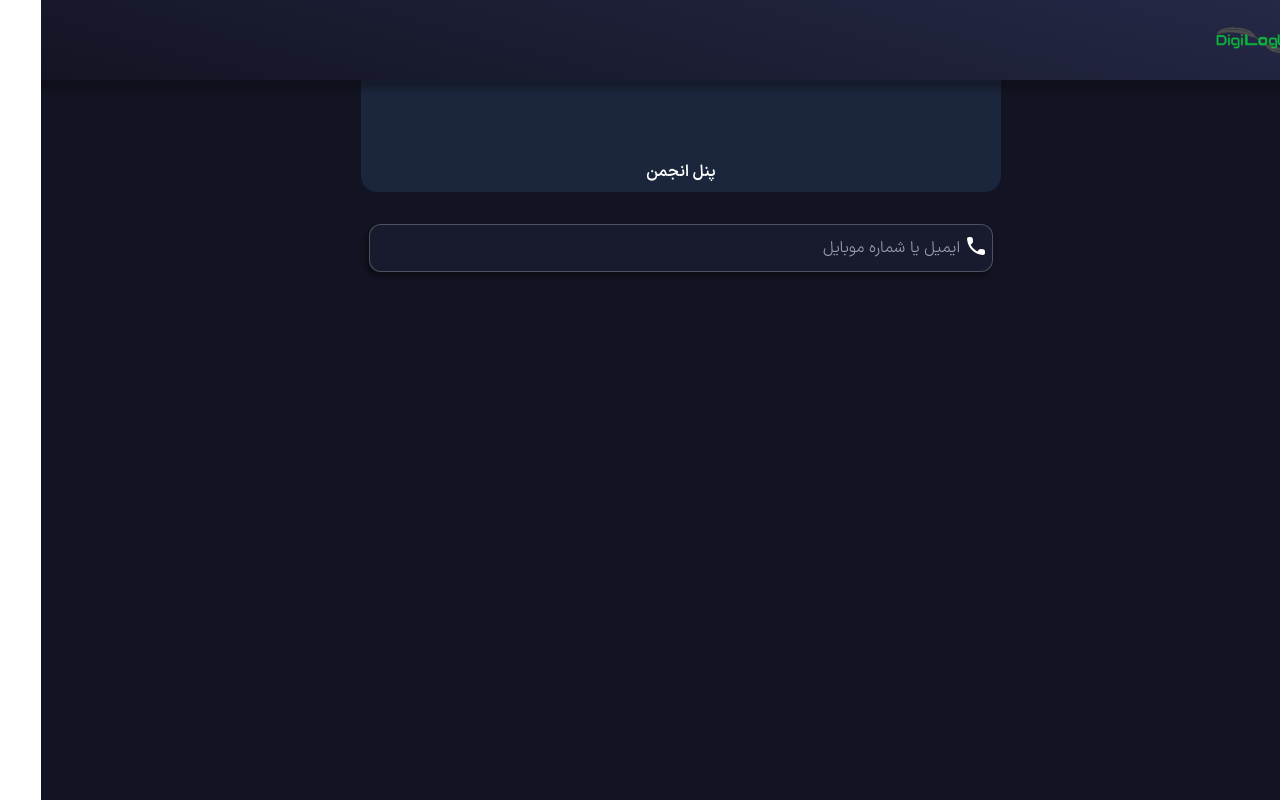
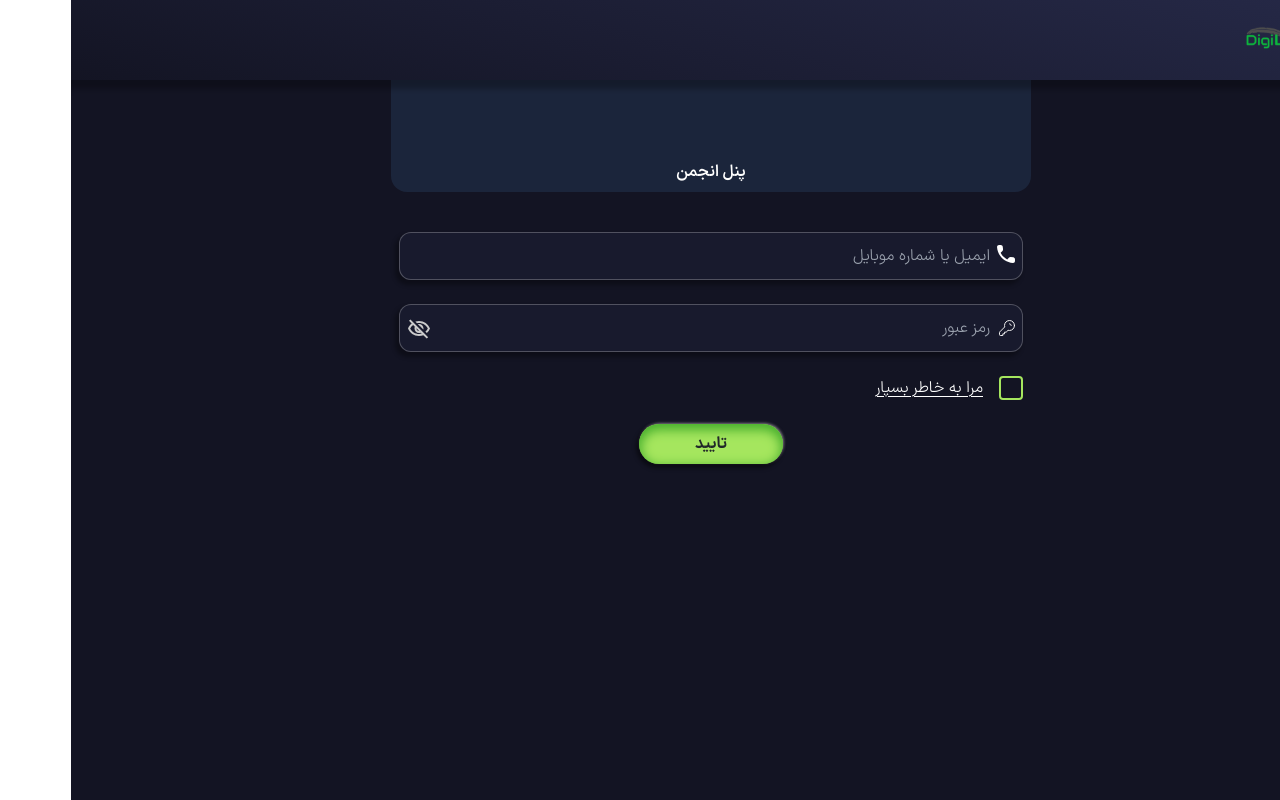
Before and after one commit to khashayarmobarez/digilogbook-organization-dashboard, a Next.js app: page /login in a window 1280 px wide. Built offline with nearby package versions, Linux system fonts and the light colour scheme.

Commit message:
chore: Update dependencies, add @tanstack/react-query, axios, and js-cookie packages

```diff
--- a/package.json
+++ b/package.json
@@ -12,6 +12,9 @@
     "@emotion/react": "^11.13.0",
     "@emotion/styled": "^11.13.0",
     "@mui/icons-material": "^5.16.7",
+    "@tanstack/react-query": "^5.51.23",
+    "axios": "^1.7.3",
+    "js-cookie": "^3.0.5",
     "next": "14.2.5",
     "react": "^18",
     "react-dom": "^18"
--- /dev/null
+++ b/src/api/authentication.tsx
@@ -0,0 +1,3 @@
+import axios from 'axios';
+import Cookies from 'js-cookie';
+import { API_BASE_URL } from '../utils/constants';
--- a/src/app/globals.css
+++ b/src/app/globals.css
@@ -11,6 +11,7 @@
   --background-end-rgb: 255, 255, 255;
   --primary-dark-hover: #1B253B ;
   --input-border: rgba(238, 238, 238, 0.26);
+  --accent-color-normal: #a5e65e ;
 }
 
 /* Root variables for light mode */
--- a/src/app/login/page.tsx
+++ b/src/app/login/page.tsx
@@ -1,23 +1,38 @@
 'use client'
 import React, { useState } from 'react';
+
+// styles
+import ButtonStyles from '../../styles/Buttons.module.css';
 
 // comps
 import PhoneOrEmailInput from '@/components/inputs/PhoneOrEmailInput';
 import PageTitle from '@/components/reusable comps/PageTitle';
+import PasswordInput from '@/components/inputs/PasswordInput';
+import Checkbox from '@/components/inputs/CheckBox';
 
 export default function LoginPage() {
 
   const [userInput, setUserInput] = useState('');
   const [userInputFocus, setUserInputFocus] = useState(false);
-  const [validUserInput, setValidUserInput] = useState(false);
+  // const [validUserInput, setValidUserInput] = useState(false);
+
+  const [pwd, setPwd] = useState('');
+  const [pwdFocus, setPwdFocus] = useState(false);
+
+  const [termsChecked, setTermsChecked] = useState(false);
+
+
+  const handleTermsToggle = (isChecked: boolean) => {
+      setTermsChecked(isChecked);
+  };
 
   return (
     <div className="flex flex-col w-full items-center min-h-screen pt-16">
-      <div className='w-[90%] md:w-[70%] lg:w-[50%] flex flex-col gap-y-8 '>
+      <div className='w-[90%] md:w-[70%] lg:w-[50%] flex flex-col gap-y-10 '>
 
         <PageTitle title="پنل انجمن" doesBackButtonExists={false} />
 
-        <form>
+        <form className='w-full flex flex-col gap-y-6'>
 
           <PhoneOrEmailInput
             onChange={(e) => setUserInput(e.target.value)}
@@ -27,6 +42,33 @@ export default function LoginPage() {
             onBlur={() => setUserInputFocus(false)}
           />
 
+          <PasswordInput
+              onChange={(e) => setPwd(e.target.value)}
+              value={pwd}
+              focus={pwdFocus}
+              onFocus={() => setPwdFocus(true)}
+              onBlur={() => setPwdFocus(false)}
+          />
+
+          <Checkbox
+            label="مرا به خاطر بسپار"
+            isChecked={termsChecked}
+            onToggle={handleTermsToggle}
+          />
+
+          <button type="submit" className={`${ButtonStyles.addButton} w-36 self-center `}
+          // onClick={handleLoginSubmit}
+          // disabled={!userInput || !pwd || submitLoading ? true : false}
+          >
+              {/* {submitLoading ?
+                  <span className="loading loading-spinner loading-lg"></span>
+                  : */}
+                  <>
+                      تایید
+                  </>
+              {/* } */}
+          </button>
+
         </form>
 
       </div>
--- /dev/null
+++ b/src/components/inputs/CheckBox.tsx
@@ -0,0 +1,26 @@
+import React, { FC } from 'react';
+import CheckRoundedIcon from '@mui/icons-material/CheckRounded';
+
+interface CheckboxProps {
+    label: string;
+    isChecked: boolean;
+    onToggle: (isChecked: boolean) => void;
+  }
+
+const Checkbox: FC<CheckboxProps> = ({ label, isChecked, onToggle }) => {
+
+  const toggleCheckbox = () => {
+    onToggle(!isChecked); // Pass the new checked state to the parent component
+  };
+
+  return (
+    <div className=' flex px-2 gap-x-4 items-center'  onClick={toggleCheckbox}>
+      <div className={`w-6 h-6 border-2 border-accentColorNormal rounded flex items-center justify-center cursor-pointer`}>
+        {isChecked && < CheckRoundedIcon />}
+      </div>
+      <div className=" underline underline-offset-4 cursor-pointer" >{label}</div>
+    </div>
+  );
+};
+
+export default Checkbox;
--- /dev/null
+++ b/src/components/inputs/PasswordInput.tsx
@@ -0,0 +1,65 @@
+import React, { FC, useState } from 'react';
+import VisibilityOffOutlinedIcon from '@mui/icons-material/VisibilityOffOutlined';
+import RemoveRedEyeOutlinedIcon from '@mui/icons-material/RemoveRedEyeOutlined';
+import Image from 'next/image';
+
+// Assets and Styles
+import keyIcon from '../../../public/svgs/key-Icon.svg';
+import inputStyles from '../../styles/Inputs.module.css';
+
+interface PasswordInputProps {
+  onChange: (event: React.ChangeEvent<HTMLInputElement>) => void;
+  value: string;
+  focus?: boolean;
+  onFocus: () => void;
+  onBlur: () => void;
+}
+
+const PasswordInput: FC<PasswordInputProps> = ({ onChange, value, focus, onFocus, onBlur }) => {
+  const [pwdFocus, setPwdFocus] = useState(false);
+  const [showPassword, setShowPassword] = useState(false);
+  const [filled, setFilled] = useState(false);
+
+  const togglePasswordVisibility = () => {
+    setShowPassword(!showPassword);
+  };
+
+  return (
+    <div className={`${inputStyles['password-input']} flex relative w-full h-12 px-2`} data-testid="password">
+      <span style={{ color: 'var(--disabled-button-text)' }}>
+        <Image src={keyIcon} alt="icon" className="absolute mt-4 mr-2" />
+      </span>
+      <input
+        type={showPassword ? 'text' : 'password'}
+        id="password"
+        value={value}
+        onChange={(e) => {
+          onChange(e);
+          setFilled(e.target.value.trim() !== '');
+        }}
+        className={`${inputStyles.inputText} ${filled ? inputStyles.inputFilledBorder : ''} w-[100%] pr-8`}
+        required
+        aria-describedby="pwdnote"
+        onFocus={() => {
+          setPwdFocus(true);
+          onFocus();
+        }}
+        onBlur={() => {
+          setPwdFocus(false);
+          onBlur();
+        }}
+        placeholder="رمز عبور"
+        autoComplete="new-password"
+      />
+      <span onClick={togglePasswordVisibility} className='text-[#cacaca]'>
+        {showPassword ? (
+          <RemoveRedEyeOutlinedIcon sx={{ position: 'absolute', top: '0.8rem', left: '1rem' }} />
+        ) : (
+          <VisibilityOffOutlinedIcon sx={{ position: 'absolute', top: '0.8rem', left: '1rem' }} />
+        )}
+      </span>
+    </div>
+  );
+};
+
+export default PasswordInput;
--- /dev/null
+++ b/src/styles/Buttons.module.css
@@ -0,0 +1,16 @@
+.addButton {
+background: var(--accent-color-normal);
+box-shadow: -2px 3px 4.3px 1px rgba(0, 0, 0, 0.48), 1px -1px 2.59px 0px rgba(235, 224, 224, 0.51),0px 4px 10.80px 2px rgba(70, 174, 45, 1) inset;
+font-weight:bold ;
+display: flex;
+min-height: 40px;
+justify-content: center;
+align-items: center;
+border-radius: 2rem;
+color:rgba(33, 40, 41, 1) ;
+}
+
+.addButton:active {
+background: linear-gradient(198deg, rgba(24,26,45,1) 10%, rgba(135,141,203,0.25) 90%);
+box-shadow: -2px 3px 4.3px 1px #0000007A, 1px -1px 2.5px 0px #EBE0E082, 0px 4px 10.8px 2px #3F4D6C inset;
+}
--- /dev/null
+++ b/src/utils/constants.tsx
@@ -0,0 +1 @@
+export const API_BASE_URL = 'https://api.digilogbook.ir/api';
--- a/tailwind.config.ts
+++ b/tailwind.config.ts
@@ -11,6 +11,7 @@ const config: Config = {
     extend: {
       colors: {
         primaryDarkHover: 'var(--primary-dark-hover)',
+        accentColorNormal: 'var(--accent-color-normal)',
       },
       fontFamily: {
         sans: ['iransans', 'sans-serif'],
```
Also changed, not shown: public/svgs/key-Icon.svg (added), 1 other file (tests, documents, lock files or other folders). Lines whose indentation alone changed are shown as unchanged.
